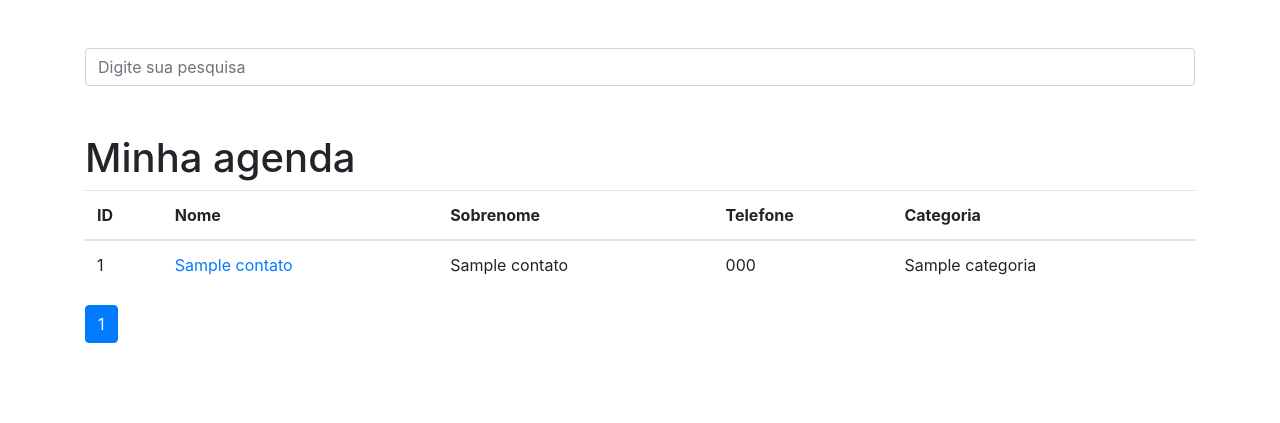
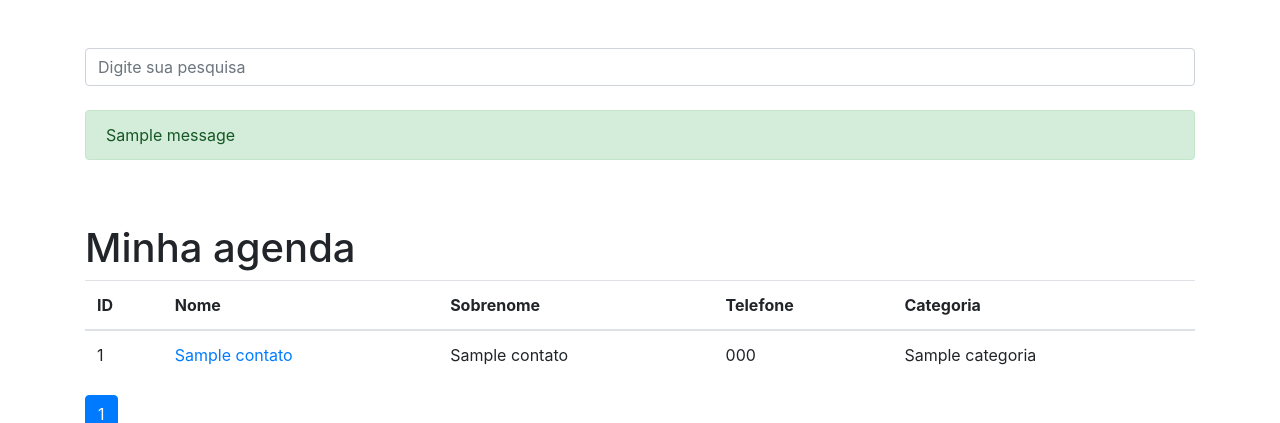
Before and after one commit to Cley-gabriel/Projeto_agenda_django, a Django app: page / in a window 1280 px wide. Shown: the part 56-479 px from the top of the page. Run offline with Django 3.2, Linux system fonts and the light colour scheme; tables that the repository leaves empty hold one stand-in row (values such as "Sample post"); one stand-in notice (Sample message) is shown; some libraries are stand-ins or nearby versions.

Commit message:
Adicionando Mensagens com Django Messages

```diff
--- /dev/null
+++ b/contatos/templates/parciais/_messages.html
@@ -0,0 +1,8 @@
+{% if messages %}
+    <br>
+    {% for message in messages %}
+        <div class="alert {{message.tags}}" role="alert">
+            {{ message }}
+        </div>
+    {% endfor %}
+{% endif %}
--- a/contatos/views.py
+++ b/contatos/views.py
@@ -1,9 +1,10 @@
-from django.shortcuts import render, get_object_or_404
+from django.shortcuts import render, get_object_or_404, redirect
 from django.http import Http404
 from .models import Contato
 from django.core.paginator import Paginator
 from django.db.models import Q, Value
 from django.db.models.functions import Concat
+from django.contrib import messages
 # Create your views here.
 
 def index(request):
@@ -37,7 +38,11 @@ def busca (request):
     termo = request.GET.get('termo')
 
     if termo is None or not termo:
-        raise Http404
+        messages.add_message(request, messages.ERROR, 'Campo termo não pode ficar vazio')
+        return redirect('index')
+    if termo:
+        messages.add_message(request, messages.SUCCESS, 'Contato encontrado')
+
 
     campos = Concat('nome', Value (' '), 'sobrenome')
 
--- a/templates/base.html
+++ b/templates/base.html
@@ -25,7 +25,8 @@
                     id="search-input"
                     placeholder="Digite sua pesquisa"
                     name="termo">
-            </div>
+                  {% include 'parciais/_messages.html' %}
+                </div>
           </div>
         </form>
         {%block conteudo%}{%endblock%}
```
Also changed, not shown: agenda/settings.py (+12 -0 lines).
